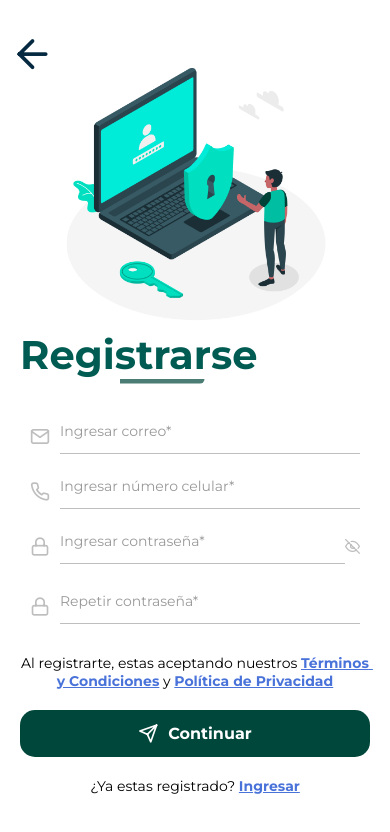
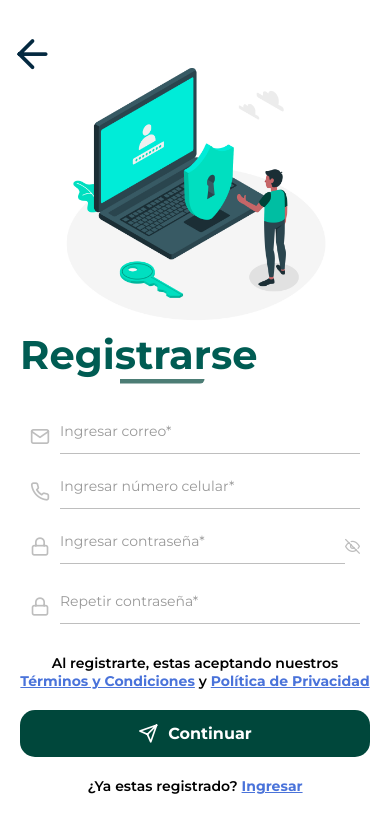
Before and after one commit to devBorisG/carpooling-uco-mobile, a React Native app: screen /SingUpScreen in a window 390 px wide. Shown: the top 832 px of the page. Built offline with nearby package versions, Linux system fonts and the light colour scheme.

Commit message:
Agrega fuente semibold

```diff
--- a/App.js
+++ b/App.js
@@ -18,6 +18,7 @@ const fetchFonts = () => {
   return Font.loadAsync({
     "montserrat-regular": require("./assets/fonts/Montserrat-Regular.ttf"),
     "montserrat-bold": require("./assets/fonts/Montserrat-Bold.ttf"),
+    "montserrat-semibold": require("./assets/fonts/Montserrat-SemiBold.ttf"),
   });
 };
 
--- a/screens/SingUpScreen.js
+++ b/screens/SingUpScreen.js
@@ -268,7 +268,7 @@ const styles = StyleSheet.create({
     fontSize: 14,
     textAlign: "center",
     marginBottom: 20,
-    fontFamily: "montserrat-regular",
+    fontFamily: "montserrat-semibold",
   },
   link: {
     textDecorationLine: "underline",
```
Also changed, not shown: assets/fonts/Montserrat-SemiBold.ttf (added).
